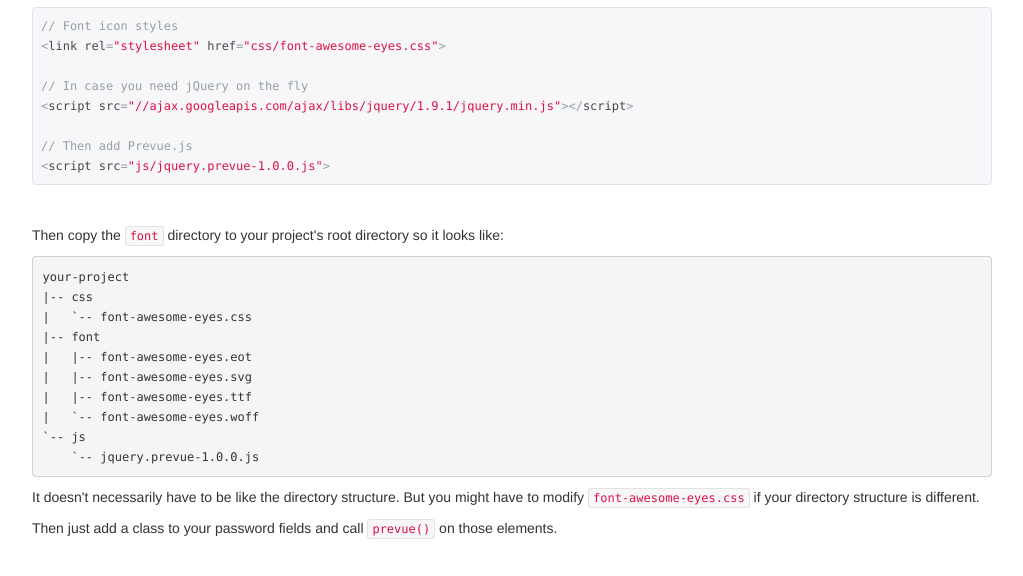
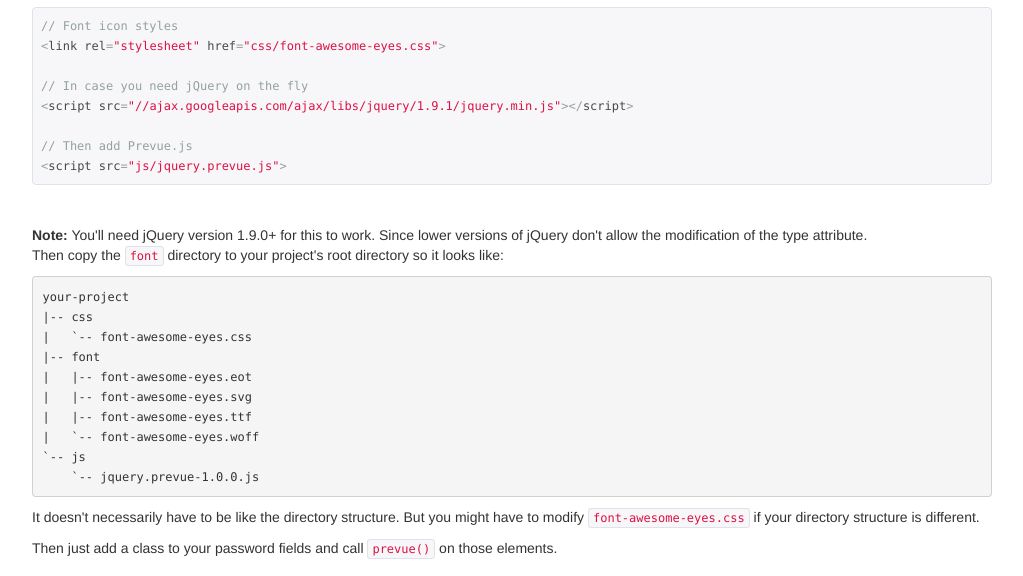
Before and after one commit to jaunesarmiento/prevue.js, a plain HTML site: page index.html in a window 1280 px wide. Shown: the part 213-789 px from the top of the page, without its empty margins (128-1151 px from the left). Drawn offline with nearby package versions, Linux system fonts and the light colour scheme.

Commit message:
Added jquery dependency note

```diff
--- a/index.html
+++ b/index.html
@@ -77,9 +77,13 @@
 &lt;script src="//ajax.googleapis.com/ajax/libs/jquery/1.9.1/jquery.min.js"&gt;&lt;/script&gt;
 
 // Then add Prevue.js
-&lt;script src="js/jquery.prevue-1.0.0.js"&gt;</pre>
+&lt;script src="js/jquery.prevue.js"&gt;</pre>
 
         <br />
+
+        <strong>Note:</strong> You'll need jQuery version 1.9.0+ for this to work. Since lower versions
+of jQuery don't allow the modification of the type attribute.
+
         <p>Then copy the <code>font</code> directory to your project's root directory so it looks like:</p>
 
 <pre>
```
